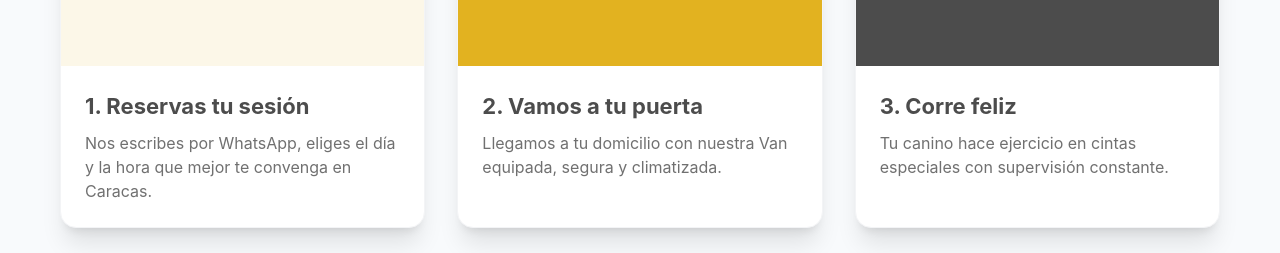
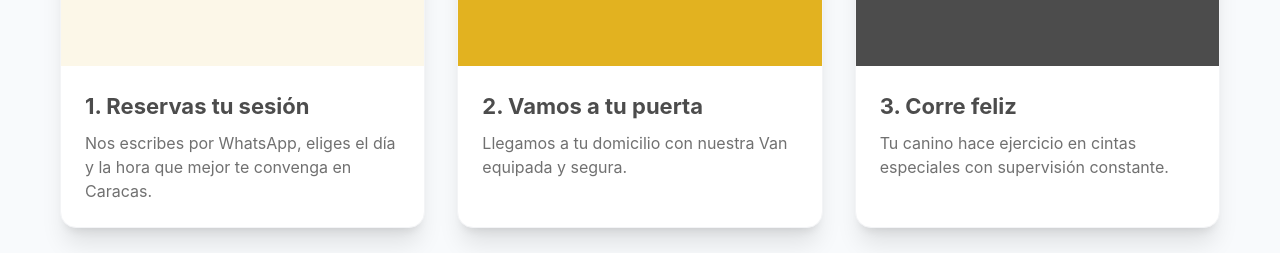
Before and after one commit to andreagomesavg/DoggoFitve, a React (Vite) app: page / in a window 1280 px wide. Shown: the part 1720-1973 px from the top of the page. Built offline with nearby package versions, Linux system fonts and the light colour scheme.

Commit message:
quitando descrpción

```diff
--- a/src/components/Steps.jsx
+++ b/src/components/Steps.jsx
@@ -53,7 +53,7 @@ const Steps = () => {
         </div>
         <div className="p-6 flex flex-col flex-grow">
           <h3 className="text-[22px] font-bold text-[#4c4c4c] mb-2">2. Vamos a tu puerta</h3>
-          <p className="text-[#4c4c4c]/80 flex-grow">Llegamos a tu domicilio con nuestra Van equipada, segura y climatizada.</p>
+          <p className="text-[#4c4c4c]/80 flex-grow">Llegamos a tu domicilio con nuestra Van equipada y segura.</p>
         </div>
       </motion.div>
 
```
